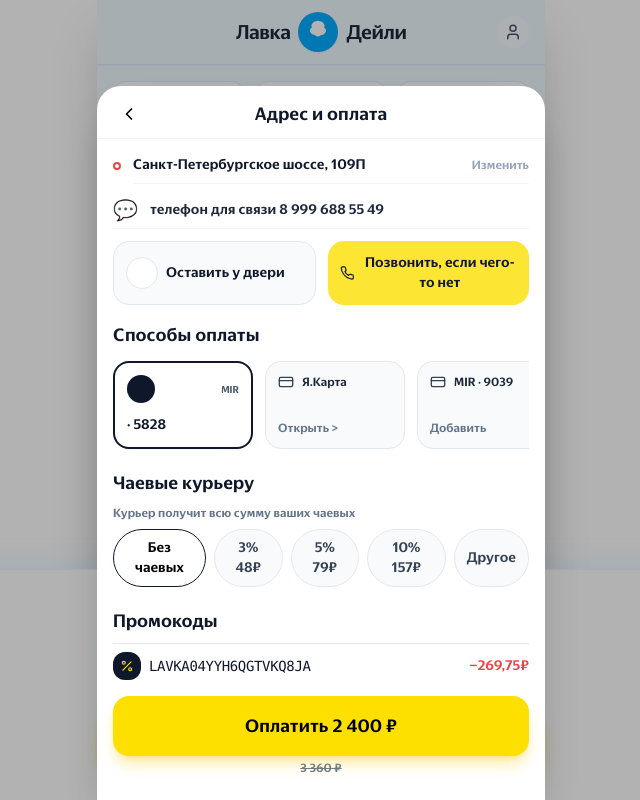
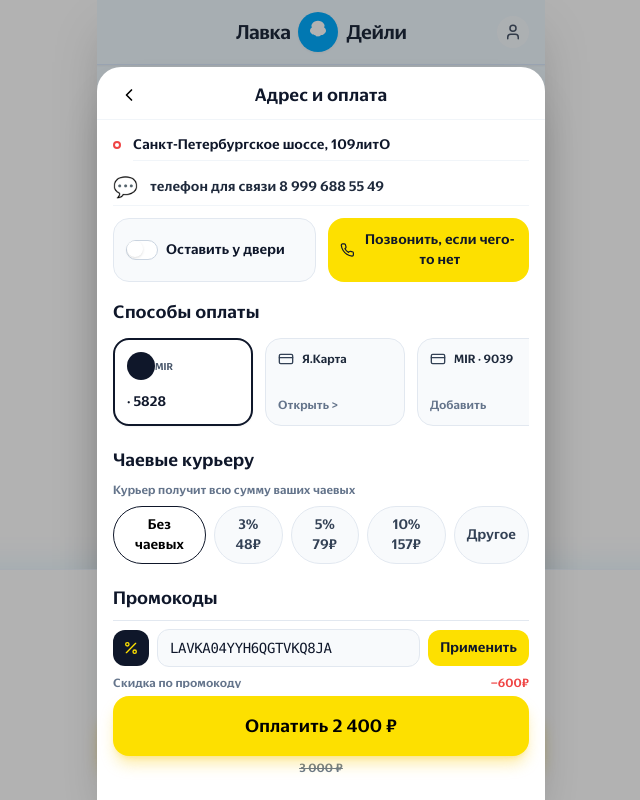
Before and after one commit to nikishks/lavka-daily-prototype, a React (Vite) app: page / in a window 1280 px wide. Both pictures are taken after a click on the button "К оплате". Shown: the top 800 px of the page, without its empty margins (319-959 px from the left). Built offline with nearby package versions, Linux system fonts and the light colour scheme.

Commit message:
Update App.jsx

```diff
--- a/src/App.jsx
+++ b/src/App.jsx
@@ -623,9 +623,22 @@
  *  selectedMealCount: number;
  *  selectedDays: number;
  *  onClose: () => void;
+ *  onPay: () => void;
  * }} props
  */
-const PaymentSheet = ({ totalPrice, selectedMealCount, selectedDays, onClose }) => {
+const PaymentSheet = ({ totalPrice, selectedMealCount, selectedDays, onClose, onPay }) => {
+  const [address, setAddress] = useState('Санкт-Петербургское шоссе, 109литО');
+  const [contact, setContact] = useState('телефон для связи 8 999 688 55 49');
+  const [leaveAtDoor, setLeaveAtDoor] = useState(false);
+  const [callIfMissing, setCallIfMissing] = useState(true);
+  const [selectedPaymentIndex, setSelectedPaymentIndex] = useState(0);
+  const [selectedTipIndex, setSelectedTipIndex] = useState(0);
+  const [promo, setPromo] = useState('LAVKA04YYH6QGTVKQ8JA');
+  const [promoApplied, setPromoApplied] = useState(true);
+
+  const rawTotal = promoApplied ? Math.round(totalPrice / 0.8) : totalPrice;
+  const discountAmount = promoApplied ? rawTotal - totalPrice : 0;
+
   return (
     <div className="fixed inset-0 z-50 flex items-end justify-center">
       {/* Фон */}
@@ -649,35 +662,66 @@
         </div>
 
         <div className="px-4 mt-2 space-y-4 max-h-[70vh] overflow-y-auto no-scrollbar pb-2">
-          {/* Адрес */}
+          {/* Адрес и контакт */}
           <div className="space-y-2">
             <div className="flex items-center gap-3">
               <div className="w-2 h-2 rounded-full border-2 border-red-500" />
-              <div className="flex-1 flex items-center justify-between gap-2 py-2 border-b border-slate-100">
-                <span className="text-sm font-medium text-slate-900">
-                  Санкт-Петербургское шоссе, 109П
-                </span>
-                <span className="text-xs text-slate-400">Изменить</span>
+              <div className="flex-1 py-1 border-b border-slate-100">
+                <input
+                  type="text"
+                  value={address}
+                  onChange={(e) => setAddress(e.target.value)}
+                  className="w-full bg-transparent text-sm font-medium text-slate-900 placeholder-slate-400 outline-none"
+                  placeholder="Введите адрес доставки"
+                />
               </div>
             </div>
             <div className="flex items-center gap-3 py-2 border-b border-slate-100">
               <span className="text-slate-500 text-xl leading-none">💬</span>
-              <span className="text-sm text-slate-800">
-                телефон для связи 8&nbsp;999&nbsp;688&nbsp;55&nbsp;49
-              </span>
+              <input
+                type="text"
+                value={contact}
+                onChange={(e) => setContact(e.target.value)}
+                className="flex-1 bg-transparent text-sm text-slate-800 placeholder-slate-400 outline-none"
+                placeholder="Телефон или комментарий для курьера"
+              />
             </div>
 
             <div className="flex gap-3 pt-1">
-              <button className="flex-1 flex items-center justify-between px-3 py-3 bg-slate-50 rounded-2xl border border-slate-200">
+              <button
+                type="button"
+                onClick={() => setLeaveAtDoor((v) => !v)}
+                className={`flex-1 flex items-center justify-between px-3 py-3 rounded-2xl border ${
+                  leaveAtDoor
+                    ? 'bg-slate-900 border-slate-900 text-white'
+                    : 'bg-slate-50 border-slate-200 text-slate-900'
+                }`}
+              >
                 <div className="flex items-center gap-2">
-                  <span className="inline-flex w-8 h-8 rounded-full bg-white border border-slate-200" />
-                  <span className="text-sm text-slate-900">Оставить у двери</span>
+                  <span
+                    className={`inline-flex w-8 h-5 rounded-full border transition-colors ${
+                      leaveAtDoor ? 'border-transparent bg-[#FDE000]' : 'border-slate-300 bg-white'
+                    }`}
+                  >
+                    <span
+                      className={`h-4 w-4 rounded-full bg-white shadow transform transition-transform ${
+                        leaveAtDoor ? 'translate-x-3' : 'translate-x-0'
+                      }`}
+                    />
+                  </span>
+                  <span className="text-sm">Оставить у двери</span>
                 </div>
               </button>
-              <button className="flex-1 flex items-center justify-center gap-2 px-3 py-3 bg-[#FDE000]/80 rounded-2xl">
+              <button
+                type="button"
+                onClick={() => setCallIfMissing((v) => !v)}
+                className={`flex-1 flex items-center justify-center gap-2 px-3 py-3 rounded-2xl ${
+                  callIfMissing ? 'bg-[#FDE000]' : 'bg-slate-50 border border-slate-200'
+                }`}
+              >
                 <Phone size={18} className="text-slate-900" />
                 <span className="text-sm font-medium text-slate-900">
-                  Позвонить, если чего-то нет
+                  {callIfMissing ? 'Позвонить, если чего-то нет' : 'Не звонить'}
                 </span>
               </button>
             </div>
@@ -687,27 +731,51 @@
           <div className="space-y-3">
             <h3 className="font-bold text-slate-900 text-lg">Способы оплаты</h3>
             <div className="flex gap-3 overflow-x-auto no-scrollbar pb-1">
-              <div className="min-w-[140px] px-3 py-3 bg-white rounded-2xl border-2 border-slate-900 shadow-sm flex flex-col justify-between">
+              <button
+                type="button"
+                onClick={() => setSelectedPaymentIndex(0)}
+                className={`min-w-[140px] px-3 py-3 rounded-2xl flex flex-col justify-between border ${
+                  selectedPaymentIndex === 0
+                    ? 'bg-white border-2 border-slate-900 shadow-sm'
+                    : 'bg-slate-50 border-slate-200'
+                }`}
+              >
                 <div className="flex items-center justify-between mb-3">
                   <div className="w-7 h-7 rounded-full bg-slate-900" />
                   <span className="text-[10px] font-semibold text-slate-600">MIR</span>
                 </div>
                 <span className="text-sm font-semibold text-slate-900">· 5828</span>
-              </div>
-              <div className="min-w-[140px] px-3 py-3 bg-slate-50 rounded-2xl border border-slate-200 flex flex-col justify-between">
+              </button>
+              <button
+                type="button"
+                onClick={() => setSelectedPaymentIndex(1)}
+                className={`min-w-[140px] px-3 py-3 rounded-2xl flex flex-col justify-between border ${
+                  selectedPaymentIndex === 1
+                    ? 'bg-white border-2 border-slate-900 shadow-sm'
+                    : 'bg-slate-50 border-slate-200'
+                }`}
+              >
                 <div className="flex items-center gap-2 mb-2">
                   <CreditCard size={16} className="text-slate-700" />
                   <span className="text-xs font-semibold text-slate-800">Я.Карта</span>
                 </div>
                 <span className="text-xs text-slate-500">Открыть &gt;</span>
-              </div>
-              <div className="min-w-[140px] px-3 py-3 bg-slate-50 rounded-2xl border border-slate-200 flex flex-col justify-between">
+              </button>
+              <button
+                type="button"
+                onClick={() => setSelectedPaymentIndex(2)}
+                className={`min-w-[140px] px-3 py-3 rounded-2xl flex flex-col justify-between border ${
+                  selectedPaymentIndex === 2
+                    ? 'bg-white border-2 border-slate-900 shadow-sm'
+                    : 'bg-slate-50 border-slate-200'
+                }`}
+              >
                 <div className="flex items-center gap-2 mb-2">
                   <CreditCard size={16} className="text-slate-700" />
                   <span className="text-xs font-semibold text-slate-800">MIR · 9039</span>
                 </div>
                 <span className="text-xs text-slate-500">Добавить</span>
-              </div>
+              </button>
             </div>
           </div>
 
@@ -718,18 +786,23 @@
               Курьер получит всю сумму ваших чаевых
             </p>
             <div className="flex gap-2 overflow-x-auto no-scrollbar pb-1">
-              {['Без чаевых', '3% 48₽', '5% 79₽', '10% 157₽', 'Другое'].map((label, idx) => (
+              {['Без чаевых', '3% 48₽', '5% 79₽', '10% 157₽', 'Другое'].map((label, idx) => {
+                const isActive = selectedTipIndex === idx;
+                return (
                   <button
                     key={label}
-                  className={`px-3 py-2 rounded-full text-sm border ${
-                    idx === 0
+                    type="button"
+                    onClick={() => setSelectedTipIndex(idx)}
+                    className={`px-3 py-2 rounded-full text-sm border transition-colors ${
+                      isActive
                         ? 'border-slate-900 bg-white font-semibold'
                         : 'border-slate-200 bg-slate-50 text-slate-700'
                     }`}
                   >
                     {label}
                   </button>
-              ))}
+                );
+              })}
             </div>
           </div>
 
@@ -737,27 +810,50 @@
           <div className="space-y-2">
             <h3 className="font-bold text-slate-900 text-lg">Промокоды</h3>
             <div className="w-full h-px bg-slate-200" />
-            <div className="flex items-center justify-between">
             <div className="flex items-center gap-2">
-                <div className="w-7 h-7 rounded-xl bg-slate-900 flex items-center justify-center">
-                  <Percent size={14} className="text-[#FDE000]" />
+              <div className="w-9 h-9 rounded-xl bg-slate-900 flex items-center justify-center flex-shrink-0">
+                <Percent size={16} className="text-[#FDE000]" />
               </div>
-                <span className="text-sm font-mono tracking-tight text-slate-900">
-                  LAVKA04YYH6QGTVKQ8JA
+              <input
+                type="text"
+                value={promo}
+                onChange={(e) => {
+                  setPromo(e.target.value.toUpperCase());
+                  setPromoApplied(false);
+                }}
+                className="flex-1 bg-slate-50 rounded-xl px-3 py-2 text-sm font-mono tracking-tight text-slate-900 outline-none border border-slate-200"
+                placeholder="Введите промокод"
+              />
+              <button
+                type="button"
+                onClick={() => setPromoApplied(promo.trim().length > 0)}
+                className="px-3 py-2 text-sm font-semibold text-slate-900 bg-[#FDE000] rounded-xl whitespace-nowrap"
+              >
+                Применить
+              </button>
+            </div>
+            {promoApplied && (
+              <div className="flex items-center justify-between text-xs text-slate-500">
+                <span>Скидка по промокоду</span>
+                <span className="text-red-500 font-semibold">
+                  −{discountAmount.toFixed(0)}₽
                 </span>
               </div>
-              <span className="text-sm font-semibold text-red-500">−269,75₽</span>
-            </div>
+            )}
           </div>
         </div>
 
         {/* Нижняя кнопка оплаты */}
         <div className="px-4 pt-2">
-          <button className="w-full bg-[#FDE000] active:bg-yellow-400 text-black font-bold py-4 rounded-2xl text-lg shadow-lg shadow-yellow-400/40 transition-all transform active:scale-[0.98]">
+          <button
+            type="button"
+            onClick={onPay}
+            className="w-full bg-[#FDE000] active:bg-yellow-400 text-black font-bold py-4 rounded-2xl text-lg shadow-lg shadow-yellow-400/40 transition-all transform active:scale-[0.98]"
+          >
             Оплатить {totalPrice.toLocaleString('ru-RU')} ₽
           </button>
           <p className="mt-1 text-center text-xs text-slate-500 line-through">
-            {(totalPrice * 1.4).toLocaleString('ru-RU', { maximumFractionDigits: 0 })} ₽
+            {rawTotal.toLocaleString('ru-RU', { maximumFractionDigits: 0 })} ₽
           </p>
         </div>
       </div>
@@ -816,6 +912,7 @@
   const [selectedDays, setSelectedDays] = useState(3);
   const allowedDays = [3, 7, 14, 30];
   const [isPaymentOpen, setIsPaymentOpen] = useState(false);
+  const [isThankYouVisible, setIsThankYouVisible] = useState(false);
 
   /** @type {DietPlan} */
   const selectedDietPlan = useMemo(() => {
@@ -1001,7 +1098,22 @@
           selectedMealCount={selectedMealCount}
           selectedDays={selectedDays}
           onClose={() => setIsPaymentOpen(false)}
+          onPay={() => {
+            setIsPaymentOpen(false);
+            setIsThankYouVisible(true);
+          }}
         />
+      )}
+
+      {/* Экран благодарности */}
+      {isThankYouVisible && (
+        <button
+          type="button"
+          className="fixed inset-0 z-[60] flex items-center justify-center bg-black/60 text-white text-sm"
+          onClick={() => setIsThankYouVisible(false)}
+        >
+          Спасибо!
+        </button>
       )}
     </div>
   );
```
Lines whose indentation alone changed are shown as unchanged.
